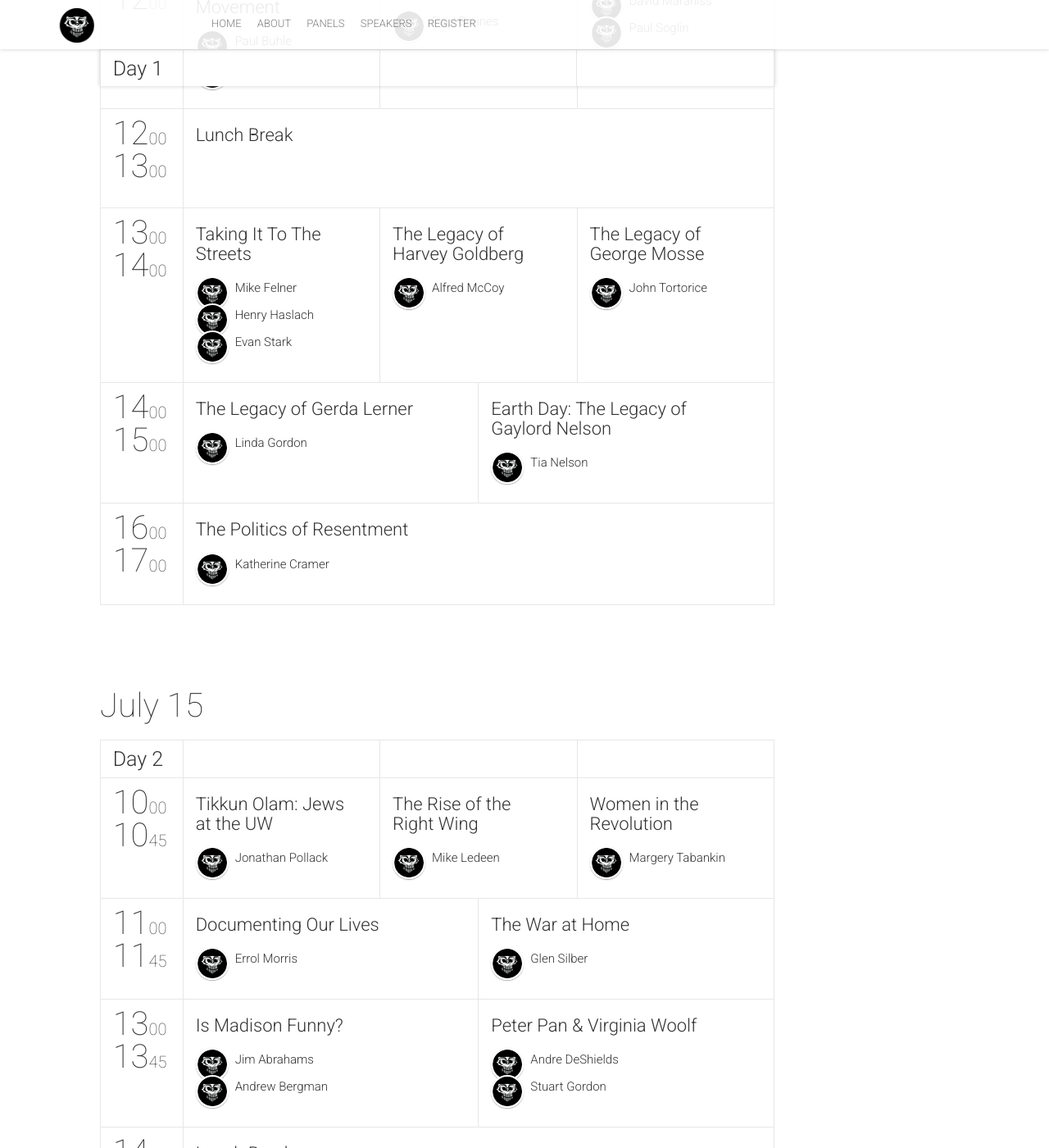
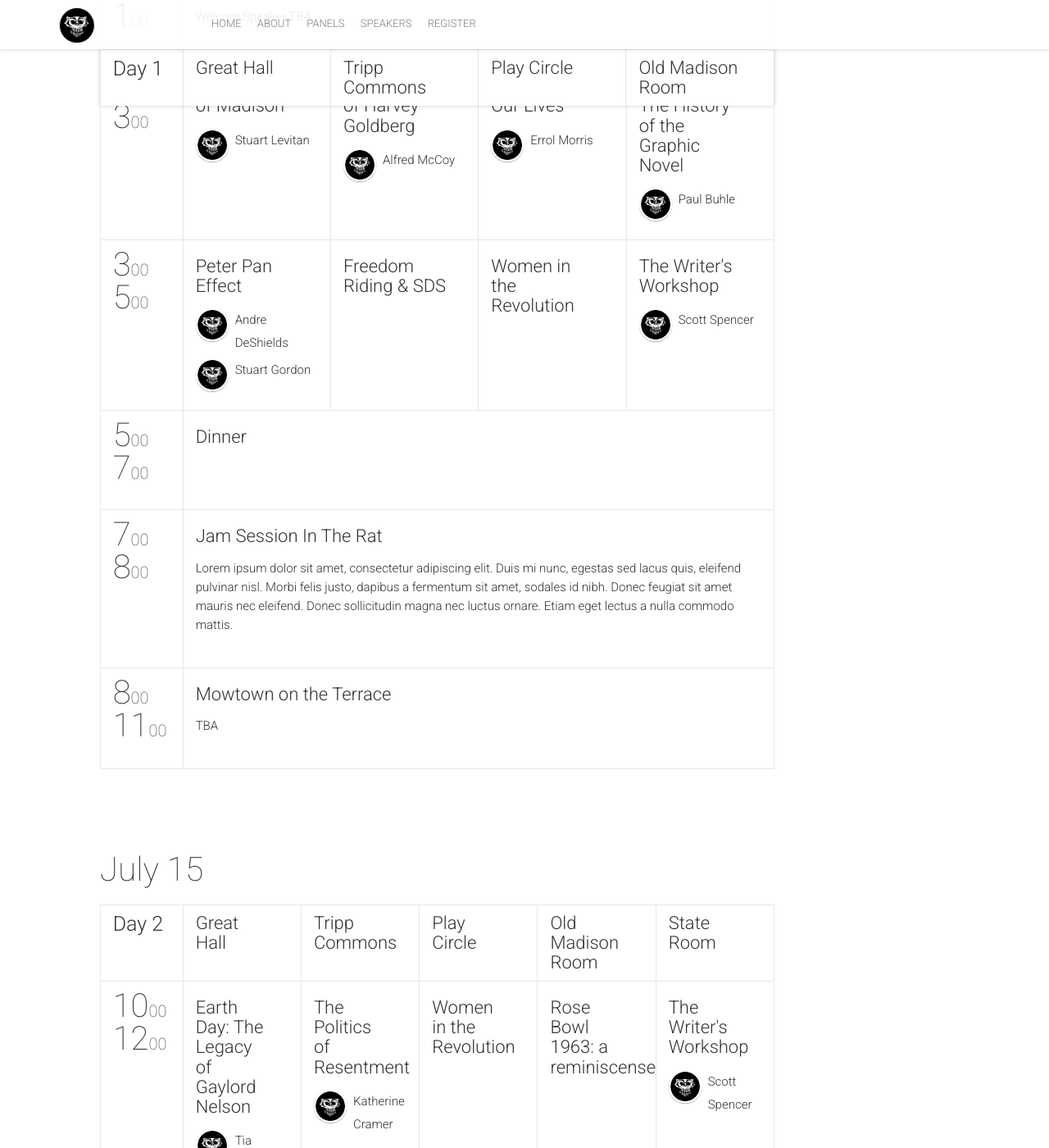
Before and after one commit to fourthirty-two/the-madison-reunion, a Jekyll site: the page built from schedule.html, in a window 1280 px wide and 1400 px high, scrolled down 773 px. Shown: the whole window at 82% size. Built offline with Jekyll 4.4.1, drawn with Linux system fonts in a browser that asks for light colours; nearby versions of some CDN libraries; comment, search, counter and statistics services are not loaded; some of the changed text lies outside the part shown.

Commit message:
:notes: schedules updated

```diff
--- a/_data/schedule.yml
+++ b/_data/schedule.yml
@@ -2,67 +2,75 @@
   date: "2018-07-14"
   dateReadable: "July 14"
   tracks:
-    - {title: "&nbsp;", color: "#90be4e"}
-    - {title: "&nbsp;", color: "#03a9f4"}
-    - {title: "&nbsp;", color: "#e91e63"}
+    - {title: "Great Hall", color: "#90be4e"}
+    - {title: "Tripp Commons", color: "#03a9f4"}
+    - {title: "Play Circle", color: "#e91e63"}
+    - {title: "Old Madison Room", color: "yellow"}
   timeslots:
     - {
-    	startTime: "10:00",
-    	endTime: "11:00",
-    	sessionIds: [001]
+    	startTime: "9:00",
+    	endTime: "12:00",
+    	sessionIds: [407]
     }
     - {
-        startTime: "11:00",
-        endTime: "12:00",
-        sessionIds: [003, 002, 004]
+        startTime: "12:00",
+        endTime: "1:00",
+        sessionIds: [507]
     }
     - {
-    	startTime: "12:00",
-    	endTime: "13:00",
-    	sessionIds: [503]
+    	startTime: "1:00",
+    	endTime: "3:00",
+    	sessionIds: [001, 006, 014, 039]
     }
     - {
-    	startTime: "13:00",
-    	endTime: "14:00",
-    	sessionIds: [005, 006, 007]
+    	startTime: "3:00",
+    	endTime: "5:00",
+    	sessionIds: [017, 002, 013, 040]
     }
     - {
-    	startTime: "14:00",
-    	endTime: "15:00",
-    	sessionIds: [008, 009]
+    	startTime: "5:00",
+    	endTime: "7:00",
+    	sessionIds: [603]
     }
     - {
-    	startTime: "16:00",
-    	endTime: "17:00",
-    	sessionIds: [010]
+    	startTime: "7:00",
+    	endTime: "8:00",
+    	sessionIds: [038]
+    }
+    - {
+    	startTime: "8:00",
+    	endTime: "11:00",
+    	sessionIds: [041]
     }
 -
   date: "2018-07-15"
   dateReadable: "July 15"
   tracks:
-    - {title: "&nbsp;", color: "#90be4e"}
-    - {title: "&nbsp;", color: "#03a9f4"}
-    - {title: "&nbsp;", color: "#e91e63"}
+    - {title: "Great Hall", color: "#90be4e"}
+    - {title: "Tripp Commons", color: "#03a9f4"}
+    - {title: "Play Circle", color: "#e91e63"}
+    - {title: "Old Madison Room", color: "yellow"}
+    - {title: "State Room", color: "pink"}
   timeslots:
     - {
     	startTime: "10:00",
-    	endTime: "10:45",
-    	sessionIds: [011, 012, 013]
+    	endTime: "12:00",
+    	sessionIds: [009, 010, 013, 042, 040]
     }
     - {
-    	startTime: "11:00",
-    	endTime: "11:45",
-    	sessionIds: [014, 015]
+    	startTime: "12:00",
+    	endTime: "1:00",
+    	sessionIds: [503]
     }
     - {
-        startTime: "13:00",
-        endTime: "13:45",
-        sessionIds: [016, 017]
+    	startTime: "1:00",
+    	endTime: "3:00",
+    	sessionIds: [004, 019, 022, 027, 031]
     }
     - {
-    	startTime: "14:00",
-    	endTime: "15:00",
-    	sessionIds: [503]
+        startTime: "3:00",
+        endTime: "5:00",
+        sessionIds: [016, 043]
     }
     - {
     	startTime: "16:00",
--- a/_data/sessions.yml
+++ b/_data/sessions.yml
@@ -5,28 +5,46 @@
   service: true
   description: "The best time to talk with speakers and attendees"
 -
+  id: 407
+  title: "Registration"
+  #place: "Hall"
+  service: true
+  #description: "The best time to talk with speakers and attendees"
+-
+  id: 507
+  title: "Alumni Park"
+  #place: "Hall"
+  service: true
+  description: "Welcom Speaker TBA"
+-
   id: 503
   title: "Lunch Break"
   place: "Dining room"
   service: true
 -
+  id: 603
+  title: "Dinner"
+  place: "Dining room"
+  service: true
+-
   id: 001
   title: "The History of Madison"
+  place: "Great Hall"
   description: "Lorem ipsum dolor sit amet, consectetur adipiscing elit. Duis mi nunc, egestas sed lacus quis, eleifend pulvinar nisl. Morbi felis justo, dapibus a fermentum sit amet, sodales id nibh. Donec feugiat sit amet mauris nec eleifend. Donec sollicitudin magna nec luctus ornare. Etiam eget lectus a nulla commodo mattis."
   subtype: History 101
   speakers: [4]
   #language: en
   #complexity: "Intermediate"
-  video: "//www.youtube.com/embed/v3SCiUqI1yQ"
+  #video: "//www.youtube.com/embed/v3SCiUqI1yQ"
 -
   id: 002
   title: "Freedom Riding &amp; SDS"
-  description: "Lorem ipsum dolor sit amet, consectetur adipiscing elit. Duis mi nunc, egestas sed lacus quis, eleifend pulvinar nisl. Morbi felis justo, dapibus a fermentum sit amet, sodales id nibh. Donec feugiat sit amet mauris nec eleifend. Donec sollicitudin magna nec luctus ornare. Etiam eget lectus a nulla commodo mattis."
+  description: "A personal memoir: how we learned social action from the civil rights movement."
   subtype: History 102
-  speakers: [9]
+  speakers: []
   #language: en
   #complexity: "Intermediate"
-  presentation: "https://speakerdeck.com/gdglviv/dmytro-danylyk-android-l-animation"
+  #presentation: "https://speakerdeck.com/gdglviv/dmytro-danylyk-android-l-animation"
   #video: "//www.youtube.com/embed/v3SCiUqI1yQ"
 -
   id: 003
@@ -39,10 +57,10 @@
   #presentation: "https://speakerdeck.com/gdglviv/dmytro-danylyk-android-l-animation"
 -
   id: 004
-  title: "DOW"
-  description: "Lorem ipsum dolor sit amet, consectetur adipiscing elit. Duis mi nunc, egestas sed lacus quis, eleifend pulvinar nisl. Morbi felis justo, dapibus a fermentum sit amet, sodales id nibh. Donec feugiat sit amet mauris nec eleifend. Donec sollicitudin magna nec luctus ornare. Etiam eget lectus a nulla commodo mattis."
+  title: "DOW - History is What Happens While You're Making Other Plans"
+  description: "the day of the DOW demonstration and the night before."
   subtype: History 203
-  speakers: [38, 27]
+  speakers: [38, 50]
   #language: en
   #complexity: "Beginner"
   presentation: "https://speakerdeck.com/gdglviv/mateusz-herych-guava-beyond-collections"
@@ -55,7 +73,7 @@
   speakers: [15, 42, 20]
   #language: en
   #complexity: "Expert"
-  presentation: "https://speakerdeck.com/gdglviv/michal-tajchert-wearables-views"
+  #presentation: "https://speakerdeck.com/gdglviv/michal-tajchert-wearables-views"
   #video: "//www.youtube.com/embed/v3SCiUqI1yQ"
 -
   id: 006
@@ -65,7 +83,7 @@
   speakers: [28]
   #language: en
   #complexity: "Expert"
-  presentation: "https://speakerdeck.com/gdglviv/michal-tajchert-wearables-views"
+  #presentation: "https://speakerdeck.com/gdglviv/michal-tajchert-wearables-views"
   #video: "//www.youtube.com/embed/v3SCiUqI1yQ"
 -
   id: 007
@@ -75,7 +93,7 @@
   speakers: [45]
   #language: en
   #complexity: "Expert"
-  presentation: "https://speakerdeck.com/gdglviv/michal-tajchert-wearables-views"
+  #presentation: "https://speakerdeck.com/gdglviv/michal-tajchert-wearables-views"
   #video: "//www.youtube.com/embed/v3SCiUqI1yQ"
 -
   id: 008
@@ -85,27 +103,27 @@
   speakers: [16]
   #language: en
   #complexity: "Expert"
-  presentation: "https://speakerdeck.com/gdglviv/michal-tajchert-wearables-views"
+  #presentation: "https://speakerdeck.com/gdglviv/michal-tajchert-wearables-views"
   #video: "//www.youtube.com/embed/v3SCiUqI1yQ"
 -
   id: 009
   title: "Earth Day: The Legacy of Gaylord Nelson"
-  description: "Lorem ipsum dolor sit amet, consectetur adipiscing elit. Duis mi nunc, egestas sed lacus quis, eleifend pulvinar nisl. Morbi felis justo, dapibus a fermentum sit amet, sodales id nibh. Donec feugiat sit amet mauris nec eleifend. Donec sollicitudin magna nec luctus ornare. Etiam eget lectus a nulla commodo mattis."
+  description: "Earth Day and its origins in the social protest movement."
   subtype: History 401
   speakers: [30]
   #language: en
   #complexity: "Expert"
-  presentation: "https://speakerdeck.com/gdglviv/michal-tajchert-wearables-views"
+  #presentation: "https://speakerdeck.com/gdglviv/michal-tajchert-wearables-views"
   #video: "//www.youtube.com/embed/v3SCiUqI1yQ"
 -
   id: 010
   title: "The Politics of Resentment"
-  description: "Lorem ipsum dolor sit amet, consectetur adipiscing elit. Duis mi nunc, egestas sed lacus quis, eleifend pulvinar nisl. Morbi felis justo, dapibus a fermentum sit amet, sodales id nibh. Donec feugiat sit amet mauris nec eleifend. Donec sollicitudin magna nec luctus ornare. Etiam eget lectus a nulla commodo mattis."
+  description: "Looking for the Wisconsin Idea in the idea of Wisconsin."
   subtype: History 402
   speakers: [12]
   #language: en
   #complexity: "Expert"
-  presentation: "https://speakerdeck.com/gdglviv/michal-tajchert-wearables-views"
+  #presentation: "https://speakerdeck.com/gdglviv/michal-tajchert-wearables-views"
   #video: "//www.youtube.com/embed/v3SCiUqI1yQ"
 -
   id: 011
@@ -115,7 +133,7 @@
   speakers: [33]
   #language: en
   #complexity: "Expert"
-  presentation: "https://speakerdeck.com/gdglviv/michal-tajchert-wearables-views"
+  #presentation: "https://speakerdeck.com/gdglviv/michal-tajchert-wearables-views"
   #video: "//www.youtube.com/embed/v3SCiUqI1yQ"
 -
   id: 012
@@ -125,17 +143,17 @@
   speakers: [24]
   #language: en
   #complexity: "Expert"
-  presentation: "https://speakerdeck.com/gdglviv/michal-tajchert-wearables-views"
+  #presentation: "https://speakerdeck.com/gdglviv/michal-tajchert-wearables-views"
   #video: "//www.youtube.com/embed/v3SCiUqI1yQ"
 -
   id: 013
   title: "Women in the Revolution"
-  description: "Lorem ipsum dolor sit amet, consectetur adipiscing elit. Duis mi nunc, egestas sed lacus quis, eleifend pulvinar nisl. Morbi felis justo, dapibus a fermentum sit amet, sodales id nibh. Donec feugiat sit amet mauris nec eleifend. Donec sollicitudin magna nec luctus ornare. Etiam eget lectus a nulla commodo mattis."
+  description: "the Struggle for a Women's Revolution."
   subtype: History 502
-  speakers: [44]
+  speakers: []
   #language: en
   #complexity: "Expert"
-  presentation: "https://speakerdeck.com/gdglviv/michal-tajchert-wearables-views"
+  #presentation: "https://speakerdeck.com/gdglviv/michal-tajchert-wearables-views"
   #video: "//www.youtube.com/embed/v3SCiUqI1yQ"
 -
   id: 014
@@ -145,7 +163,7 @@
   speakers: [29]
   #language: en
   #complexity: "Expert"
-  presentation: "https://speakerdeck.com/gdglviv/michal-tajchert-wearables-views"
+  #presentation: "https://speakerdeck.com/gdglviv/michal-tajchert-wearables-views"
   #video: "//www.youtube.com/embed/v3SCiUqI1yQ"
 -
   id: 015
@@ -155,27 +173,27 @@
   speakers: [37]
   #language: en
   #complexity: "Expert"
-  presentation: "https://speakerdeck.com/gdglviv/michal-tajchert-wearables-views"
+  #presentation: "https://speakerdeck.com/gdglviv/michal-tajchert-wearables-views"
   #video: "//www.youtube.com/embed/v3SCiUqI1yQ"
 -
   id: 016
-  title: "Is Madison Funny?"
+  title: "The Comedy Connection - Is Madison Funny?"
   description: "Lorem ipsum dolor sit amet, consectetur adipiscing elit. Duis mi nunc, egestas sed lacus quis, eleifend pulvinar nisl. Morbi felis justo, dapibus a fermentum sit amet, sodales id nibh. Donec feugiat sit amet mauris nec eleifend. Donec sollicitudin magna nec luctus ornare. Etiam eget lectus a nulla commodo mattis."
   subtype: Film 201
   speakers: [5, 6]
   #language: en
   #complexity: "Expert"
-  presentation: "https://speakerdeck.com/gdglviv/michal-tajchert-wearables-views"
+  #presentation: "https://speakerdeck.com/gdglviv/michal-tajchert-wearables-views"
   #video: "//www.youtube.com/embed/v3SCiUqI1yQ"
 -
   id: 017
-  title: "Peter Pan &amp; Virginia Woolf"
-  description: "Lorem ipsum dolor sit amet, consectetur adipiscing elit. Duis mi nunc, egestas sed lacus quis, eleifend pulvinar nisl. Morbi felis justo, dapibus a fermentum sit amet, sodales id nibh. Donec feugiat sit amet mauris nec eleifend. Donec sollicitudin magna nec luctus ornare. Etiam eget lectus a nulla commodo mattis."
+  title: "Peter Pan Effect"
+  description: "Madison's radical theater tradition"
   subtype: Theater 101
   speakers: [17, 14]
   #language: en
   #complexity: "Expert"
-  presentation: "https://speakerdeck.com/gdglviv/michal-tajchert-wearables-views"
+  #presentation: "https://speakerdeck.com/gdglviv/michal-tajchert-wearables-views"
   #video: "//www.youtube.com/embed/v3SCiUqI1yQ"
 -
   id: 018
@@ -185,7 +203,7 @@
   speakers: [39]
   #language: en
   #complexity: "Expert"
-  presentation: "https://speakerdeck.com/gdglviv/michal-tajchert-wearables-views"
+  #presentation: "https://speakerdeck.com/gdglviv/michal-tajchert-wearables-views"
   #video: "//www.youtube.com/embed/v3SCiUqI1yQ"
 -
   id: 019
@@ -195,7 +213,7 @@
   speakers: [19]
   #language: en
   #complexity: "Expert"
-  presentation: "https://speakerdeck.com/gdglviv/michal-tajchert-wearables-views"
+  #presentation: "https://speakerdeck.com/gdglviv/michal-tajchert-wearables-views"
   #video: "//www.youtube.com/embed/v3SCiUqI1yQ"
 -
   id: 020
@@ -205,7 +223,7 @@
   speakers: [27]
   #language: en
   #complexity: "Expert"
-  presentation: "https://speakerdeck.com/gdglviv/michal-tajchert-wearables-views"
+  #presentation: "https://speakerdeck.com/gdglviv/michal-tajchert-wearables-views"
   #video: "//www.youtube.com/embed/v3SCiUqI1yQ"
 -
   id: 021
@@ -215,7 +233,7 @@
   speakers: [7, 8]
   #language: en
   #complexity: "Expert"
-  presentation: "https://speakerdeck.com/gdglviv/michal-tajchert-wearables-views"
+  #presentation: "https://speakerdeck.com/gdglviv/michal-tajchert-wearables-views"
   #video: "//www.youtube.com/embed/v3SCiUqI1yQ"
 -
   id: 022
@@ -225,7 +243,7 @@
   speakers: [21, 46]
   #language: en
   #complexity: "Expert"
-  presentation: "https://speakerdeck.com/gdglviv/michal-tajchert-wearables-views"
+  #presentation: "https://speakerdeck.com/gdglviv/michal-tajchert-wearables-views"
   #video: "//www.youtube.com/embed/v3SCiUqI1yQ"
 -
   id: 023
@@ -235,7 +253,7 @@
   speakers: [18]
   #language: en
   #complexity: "Expert"
-  presentation: "https://speakerdeck.com/gdglviv/michal-tajchert-wearables-views"
+  #presentation: "https://speakerdeck.com/gdglviv/michal-tajchert-wearables-views"
   #video: "//www.youtube.com/embed/v3SCiUqI1yQ"
 -
   id: 024
@@ -245,7 +263,7 @@
   speakers: [36, 31, 22]
   #language: en
   #complexity: "Expert"
-  presentation: "https://speakerdeck.com/gdglviv/michal-tajchert-wearables-views"
+  #presentation: "https://speakerdeck.com/gdglviv/michal-tajchert-wearables-views"
   #video: "//www.youtube.com/embed/v3SCiUqI1yQ"
 -
   id: 025
@@ -255,7 +273,7 @@
   speakers: [3]
   #language: en
   #complexity: "Expert"
-  presentation: "https://speakerdeck.com/gdglviv/michal-tajchert-wearables-views"
+  #presentation: "https://speakerdeck.com/gdglviv/michal-tajchert-wearables-views"
   #video: "//www.youtube.com/embed/v3SCiUqI1yQ"
 -
   id: 026
@@ -265,7 +283,7 @@
   speakers: [26]
   #language: en
   #complexity: "Expert"
-  presentation: "https://speakerdeck.com/gdglviv/michal-tajchert-wearables-views"
+  #presentation: "https://speakerdeck.com/gdglviv/michal-tajchert-wearables-views"
   #video: "//www.youtube.com/embed/v3SCiUqI1yQ"
 -
   id: 027
@@ -275,17 +293,17 @@
   speakers: [48]
   #language: en
   #complexity: "Expert"
-  presentation: "https://speakerdeck.com/gdglviv/michal-tajchert-wearables-views"
+  #presentation: "https://speakerdeck.com/gdglviv/michal-tajchert-wearables-views"
   #video: "//www.youtube.com/embed/v3SCiUqI1yQ"
 -
   id: 028
   title: "How UW Science Changed the World"
-  description: "Lorem ipsum dolor sit amet, consectetur adipiscing elit. Duis mi nunc, egestas sed lacus quis, eleifend pulvinar nisl. Morbi felis justo, dapibus a fermentum sit amet, sodales id nibh. Donec feugiat sit amet mauris nec eleifend. Donec sollicitudin magna nec luctus ornare. Etiam eget lectus a nulla commodo mattis."
+  description: "DNA, stem cells,  Warfarin and Vitamin D."
   subtype: Science 101
   speakers: [49]
   #language: en
   #complexity: "Expert"
-  presentation: "https://speakerdeck.com/gdglviv/michal-tajchert-wearables-views"
+  #presentation: "https://speakerdeck.com/gdglviv/michal-tajchert-wearables-views"
   #video: "//www.youtube.com/embed/v3SCiUqI1yQ"
 -
   id: 029
@@ -295,7 +313,7 @@
   speakers: [13]
   #language: en
   #complexity: "Expert"
-  presentation: "https://speakerdeck.com/gdglviv/michal-tajchert-wearables-views"
+  #presentation: "https://speakerdeck.com/gdglviv/michal-tajchert-wearables-views"
   #video: "//www.youtube.com/embed/v3SCiUqI1yQ"
 -
   id: 030
@@ -305,7 +323,7 @@
   speakers: [34]
   #language: en
   #complexity: "Expert"
-  presentation: "https://speakerdeck.com/gdglviv/michal-tajchert-wearables-views"
+  #presentation: "https://speakerdeck.com/gdglviv/michal-tajchert-wearables-views"
   #video: "//www.youtube.com/embed/v3SCiUqI1yQ"
 -
   id: 031
@@ -315,7 +333,7 @@
   speakers: [47]
   #language: en
   #complexity: "Expert"
-  presentation: "https://speakerdeck.com/gdglviv/michal-tajchert-wearables-views"
+  #presentation: "https://speakerdeck.com/gdglviv/michal-tajchert-wearables-views"
   #video: "//www.youtube.com/embed/v3SCiUqI1yQ"
 -
   id: 032
@@ -325,7 +343,7 @@
   speakers: [32, 41]
   #language: en
   #complexity: "Expert"
-  presentation: "https://speakerdeck.com/gdglviv/michal-tajchert-wearables-views"
+  #presentation: "https://speakerdeck.com/gdglviv/michal-tajchert-wearables-views"
   #video: "//www.youtube.com/embed/v3SCiUqI1yQ"
 -
   id: 033
@@ -335,7 +353,7 @@
   speakers: [11]
   #language: en
   #complexity: "Expert"
-  presentation: "https://speakerdeck.com/gdglviv/michal-tajchert-wearables-views"
+  #presentation: "https://speakerdeck.com/gdglviv/michal-tajchert-wearables-views"
   #video: "//www.youtube.com/embed/v3SCiUqI1yQ"
 -
   id: 034
@@ -345,7 +363,7 @@
   speakers: [21, 46]
   #language: en
   #complexity: "Expert"
-  presentation: "https://speakerdeck.com/gdglviv/michal-tajchert-wearables-views"
+  #presentation: "https://speakerdeck.com/gdglviv/michal-tajchert-wearables-views"
   #video: "//www.youtube.com/embed/v3SCiUqI1yQ"
 -
   id: 035
@@ -355,7 +373,7 @@
   speakers: [40]
   #language: en
   #complexity: "Expert"
-  presentation: "https://speakerdeck.com/gdglviv/michal-tajchert-wearables-views"
+  #presentation: "https://speakerdeck.com/gdglviv/michal-tajchert-wearables-views"
   #video: "//www.youtube.com/embed/v3SCiUqI1yQ"
 -
   id: 036
@@ -365,7 +383,7 @@
   speakers: [23]
   #language: en
   #complexity: "Expert"
-  presentation: "https://speakerdeck.com/gdglviv/michal-tajchert-wearables-views"
+  #presentation: "https://speakerdeck.com/gdglviv/michal-tajchert-wearables-views"
   #video: "//www.youtube.com/embed/v3SCiUqI1yQ"
 -
   id: 037
@@ -375,5 +393,69 @@
   speakers: [43]
   #language: en
   #complexity: "Expert"
-  presentation: "https://speakerdeck.com/gdglviv/michal-tajchert-wearables-views"
+  #presentation: "https://speakerdeck.com/gdglviv/michal-tajchert-wearables-views"
   #video: "//www.youtube.com/embed/v3SCiUqI1yQ"
+-
+  id: 038
+  title: "Jam Session In The Rat"
+  place: Rathskeller
+  service: true
+  description: "Lorem ipsum dolor sit amet, consectetur adipiscing elit. Duis mi nunc, egestas sed lacus quis, eleifend pulvinar nisl. Morbi felis justo, dapibus a fermentum sit amet, sodales id nibh. Donec feugiat sit amet mauris nec eleifend. Donec sollicitudin magna nec luctus ornare. Etiam eget lectus a nulla commodo mattis."
+  subtype: Music 204
+  #speakers: [43]
+  #language: en
+  #complexity: "Expert"
+  ##presentation: "https://speakerdeck.com/gdglviv/michal-tajchert-wearables-views"
+  #video: "//www.youtube.com/embed/v3SCiUqI1yQ"
+-
+  id: 039
+  title: "Beyond Zap: The History of the Graphic Novel"
+  description: "Serious reading for the child in us all."
+  subtype: History 503
+  speakers: [10]
+  #language: en
+  #complexity: "Expert"
+  ##presentation: "https://speakerdeck.com/gdglviv/michal-tajchert-wearables-views"
+  #video: "//www.youtube.com/embed/v3SCiUqI1yQ"
+-
+  id: 040
+  title: "The Writer's Workshop"
+  description: "Description"
+  subtype: Writing 503
+  speakers: [40]
+  #language: en
+  #complexity: "Expert"
+  ##presentation: "https://speakerdeck.com/gdglviv/michal-tajchert-wearables-views"
+  #video: "//www.youtube.com/embed/v3SCiUqI1yQ"
+-
+  id: 041
+  title: "Mowtown on the Terrace"
+  place: Terrace
+  service: true
+  description: "TBA"
+  subtype: Music 205
+  #speakers: [43]
+  #language: en
+  #complexity: "Expert"
+  ##presentation: "https://speakerdeck.com/gdglviv/michal-tajchert-wearables-views"
+  #video: "//www.youtube.com/embed/v3SCiUqI1yQ"
+-
+  id: 042
+  title: "Rose Bowl 1963: a reminiscense"
+  description: "TBA"
+  subtype: Music 205
+  #speakers: [43]
+  #language: en
+  #complexity: "Expert"
+  ##presentation: "https://speakerdeck.com/gdglviv/michal-tajchert-wearables-views"
+  #video: "//www.youtube.com/embed/v3SCiUqI1yQ"
+-
+  id: 043
+  title: "How You Travel is Who You Are"
+  description: "TBA"
+  subtype: Music 205
+  speakers: [18]
+  #language: en
+  #complexity: "Expert"
+  ##presentation: "https://speakerdeck.com/gdglviv/michal-tajchert-wearables-views"
+  #video: "//www.youtube.com/embed/v3SCiUqI1yQ"
```
Also changed, not shown: _data/speakers.yml (+20 -6 lines).
